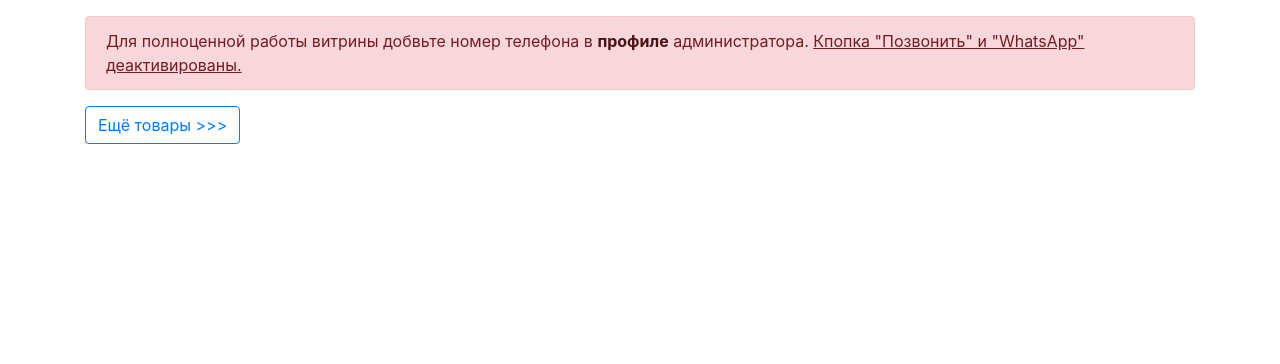
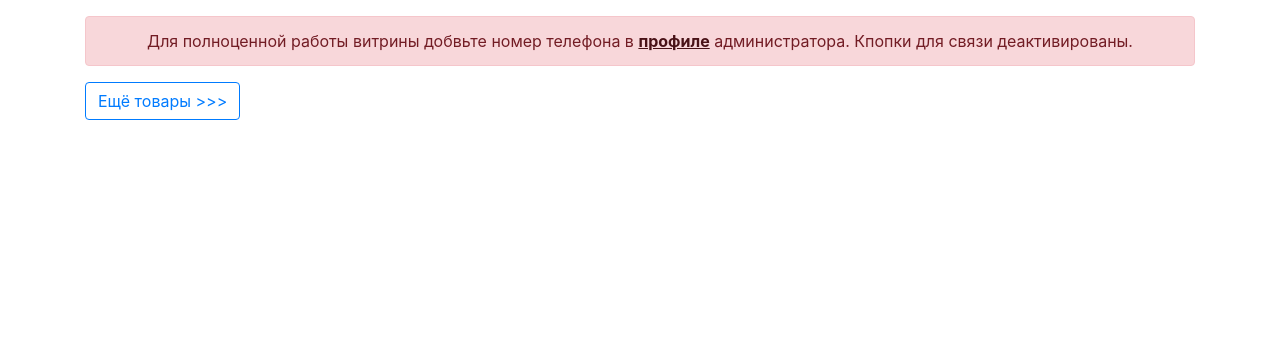
Before and after one commit to YuriyCherniy/micro-shop, a Django app: page / in a window 1280 px wide. Shown: the part 56-420 px from the top of the page. Run offline with Django 3.2, Linux system fonts and the light colour scheme; the visitor is signed in with stand-in values (Sample User, id 1); data that the repository does not hold is empty; some libraries are stand-ins or nearby versions.

Commit message:
fix: minor changes in danger alerts

```diff
--- a/local_shop_cms/mainpage/templates/mainpage/main_page_item_list.html
+++ b/local_shop_cms/mainpage/templates/mainpage/main_page_item_list.html
@@ -3,9 +3,9 @@
 {% block content %}
 {% if user.is_authenticated and not social_links.phone_number %}
 <div class="container">
-  <div class="alert alert-danger" role="alert">
+  <div class="alert alert-danger text-center" role="alert">
     Для полноценной работы витрины добвьте номер телефона в <a href="{% url 'profile_url' user.userprofile.pk %}"
-      class="alert-link">профиле</a> администратора. <u>Кпопка "Позвонить" и "WhatsApp" деактивированы.</u>
+      class="alert-link"><u>профиле</u></a> администратора. Кпопки для связи деактивированы.
   </div>
 </div>
 {% endif %}
--- a/local_shop_cms/showcase/templates/showcase/item_list.html
+++ b/local_shop_cms/showcase/templates/showcase/item_list.html
@@ -3,9 +3,9 @@
 {% block content %}
 {% if user.is_authenticated and not social_links.phone_number %}
 <div class="container">
-  <div class="alert alert-danger" role="alert">
+  <div class="alert alert-danger text-center" role="alert">
     Для полноценной работы витрины добвьте номер телефона в <a href="{% url 'profile_url' user.userprofile.pk %}"
-      class="alert-link">профиле</a> администратора. <u>Кпопка "Позвонить" и "WhatsApp" деактивированы.</u>
+      class="alert-link"><u>профиле</u></a> администратора. Кпопки для связи деактивированы.
   </div>
 </div>
 {% endif %}
```
